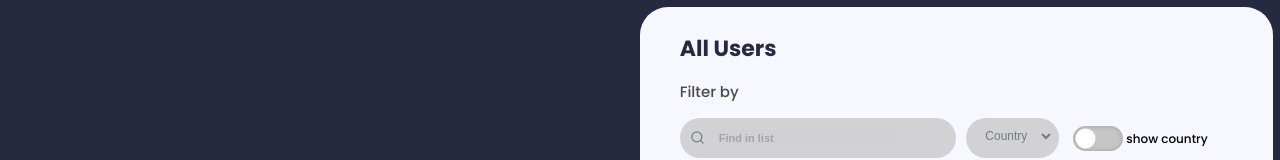
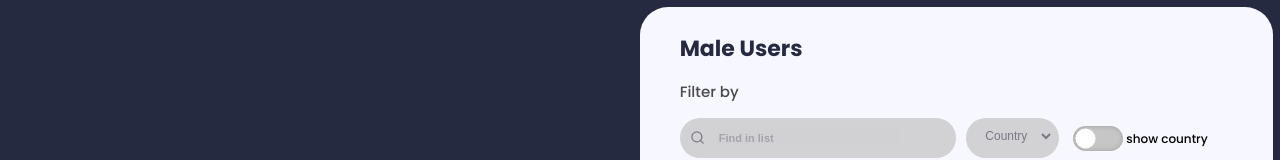
Before and after one commit to bankymono/devplacement-assessment, a React (Create React App) app: page / in a window 1280 px wide. Both pictures are taken after a click on the element "Male users". Shown: the top 160 px of the page. Built offline with nearby package versions, Linux system fonts and the light colour scheme; no server answers; the HTML template or start-up script is replaced by a standard one.

Commit message:
successfully resolved deployment issues.

```diff
--- a/src/App.js
+++ b/src/App.js
@@ -76,7 +76,9 @@ function App() {
                 setPurpleButton={setPurpleButton}
                 setFilteredUsers={setFilteredUsers} />
                       <div className="users-container">
-                            <h1 className="users-heading">All Users</h1>
+                            {pinkButton === 'anime-class' ||pinkButton === ''?<h1 className="users-heading">All Users</h1>:null}
+                            {blueButton === 'anime-class'?<h1 className="users-heading">Male Users</h1>:null}
+                            {purpleButton === 'anime-class'?<h1 className="users-heading">Female Users</h1>:null}
                             <p className="filter">Filter by</p>
 
                         <SearchBar
```
Also changed, not shown: 1 other file (tests, documents, lock files or other folders).
